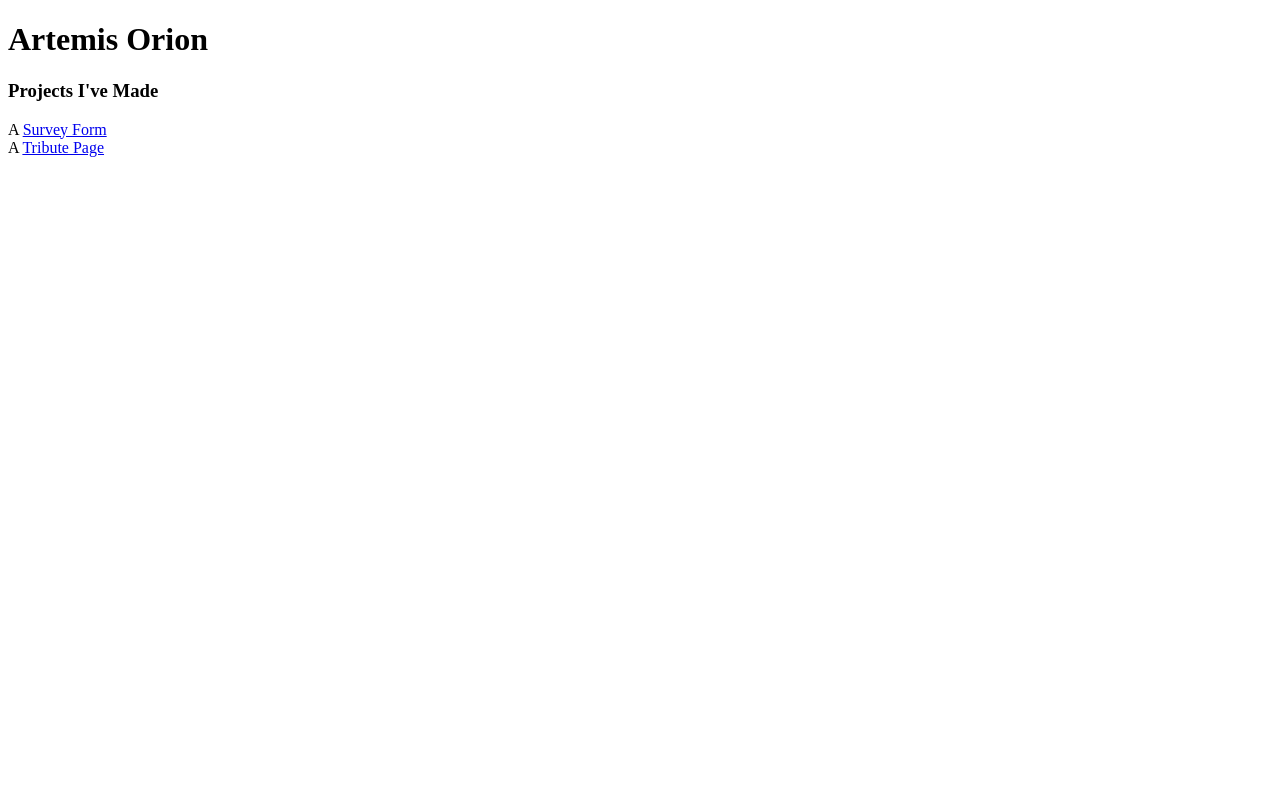
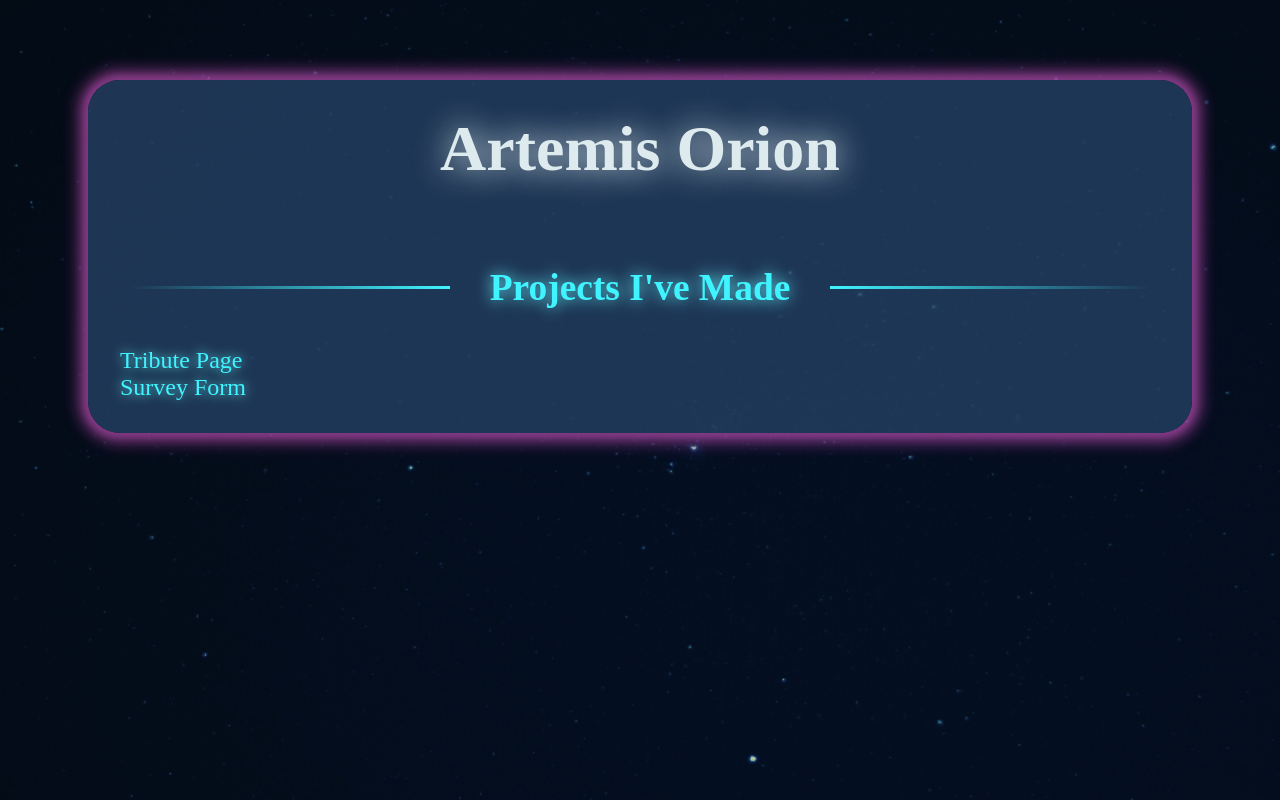
Before and after one commit to Artemis-Orion/portfolio, a plain HTML site: page index.html in a window 1280 px wide. Drawn offline with Linux system fonts and the light colour scheme.

Commit message:
updated files

```diff
--- a/index.html
+++ b/index.html
@@ -8,11 +8,15 @@
     <link rel="stylesheet" href="style.css">
 </head>
 <body>
-    <main>
-        <h1>Artemis Orion</h1>
-        <h3>Projects I've Made</h3>
-        <div>A <a href="./projects/survey-form/index.html">Survey Form</a></div>
-        <div>A <a href="./projects/tribute/index.html">Tribute Page</a></div>
-    </main>
+    <div class="blur">
+        <main>
+            <h1 class="text">Artemis Orion</h1>
+            <div class="dividing-title"><h3 class="text">Projects I've Made</h3></div>
+            <div class="projects">
+                <div class="tribute"><a href="./projects/tribute/index.html">Tribute Page</a></div>
+                <div class="survey"><a href="./projects/survey-form/index.html">Survey Form</a></div>
+            </div>
+        </main>
+    </div>
 </body>
 </html>
--- a/style.css
+++ b/style.css
@@ -0,0 +1,104 @@
+/* color pallette:
+    #263664 > rgba(38, 54, 100, 1)
+    #168cae > rgba(22, 140, 174, 1)
+    #40f4ff > rgba(64, 244, 255, 1)
+    #ddebee > rgba(221, 235, 238, 1)
+    #ea5fdc > rgba(234, 95, 220, 1)
+    */
+@font-face {
+    font-family: "Advent";
+    font-weight: 100;
+    font-style: normal;
+    src: url(./fonts/Advent_Pro/AdventPro-Thin.ttf);
+}
+
+@font-face {
+    font-family: "Advent";
+    font-weight: 200;
+    font-style: normal;
+    src: url(./fonts/Advent_Pro/AdventPro-ExtraLight.ttf);
+}
+
+@font-face {
+    font-family: "Advent";
+    font-weight: 300;
+    font-style: normal;
+    src: url(./fonts/Advent_Pro/AdventPro-Light.ttf);
+}
+
+html {
+    background-image: url(./images/starry-sky.png);
+    background-repeat: no-repeat;
+    background-attachment: fixed;
+    background-size: cover;
+    background-color: rgba(38, 65, 100, 1);
+    background-blend-mode: hard-light;
+}
+
+main {
+    border-radius: 2rem;
+    background: rgba(38, 65, 100, .8);
+    padding: 2rem;
+   /* box-shadow: rgba(0, 0, 0, 0.25) 0px 14px 28px, rgba(0, 0, 0, 0.22) 0px 10px 10px; */
+    box-shadow: rgba(234, 95, 220, 0.3) 0 0 5px 5px, rgba(234, 95, 220, 0.2) 0 0 5px 10px, rgba(234, 95, 220, 0.1) 0 0 5px 15px, rgba(234, 95, 220, 0.05) 0 0 5px 20px, rgba(234, 95, 220, 0.025) 0 0 5px 25px;
+}
+
+
+h1 {
+    color: rgba(221, 235, 238, 1);
+    font-size: 8vh;
+    margin-top: 0%;
+    text-shadow: 0 0 .5em rgba(231, 245, 248, 1);
+
+    display: flex;
+    justify-content: center;
+    align-items: center;
+}
+
+.dividing-title {
+    color: rgba(64, 244, 255, 1);
+    font-size: 4vh;
+    text-shadow: 0 0 .5em rgba(100, 244, 255, 1);
+
+    display: flex;
+    justify-content: center;
+    align-items: center;
+}
+
+.dividing-title::before,
+.dividing-title::after {
+    content: '';
+    display: block;
+    height: 0.09em;
+    min-width: 25vw;
+}
+.dividing-title::before {
+    background: linear-gradient(to right, rgba(38, 65, 100, 0), rgba(64, 244, 255, 1));
+    margin-right: 5vh;
+}
+.dividing-title::after {
+    background: linear-gradient(to left, rgba(38, 65, 100, 0), rgba(64, 244, 255, 1));
+    margin-left: 5vh;
+}
+
+a {
+    color: rgba(64, 244, 255, 1);
+    text-shadow: 0 0 .5em rgba(100, 244, 255, 1);
+    text-decoration: none;
+    font-size: 3vh;
+}
+
+a:hover {
+    color: rgba(234, 95, 220, 1);
+    text-shadow: 0 0 .5em rgba(234, 95, 220, 1);
+}
+
+.blur {
+    margin: 2rem;
+    padding: 3rem;
+    border-radius: 3rem;
+}
+
+.projects {
+    display: grid;
+}
```
Also changed, not shown: fonts/Advent_Pro/AdventPro-Bold.ttf (added), fonts/Advent_Pro/AdventPro-ExtraLight.ttf (added), fonts/Advent_Pro/AdventPro-Light.ttf (added), fonts/Advent_Pro/AdventPro-Medium.ttf (added), fonts/Advent_Pro/AdventPro-Regular.ttf (added), fonts/Advent_Pro/AdventPro-SemiBold.ttf (added), fonts/Advent_Pro/AdventPro-Thin.ttf (added), fonts/Advent_Pro/OFL.txt (added), images/starry-sky.png (added).
